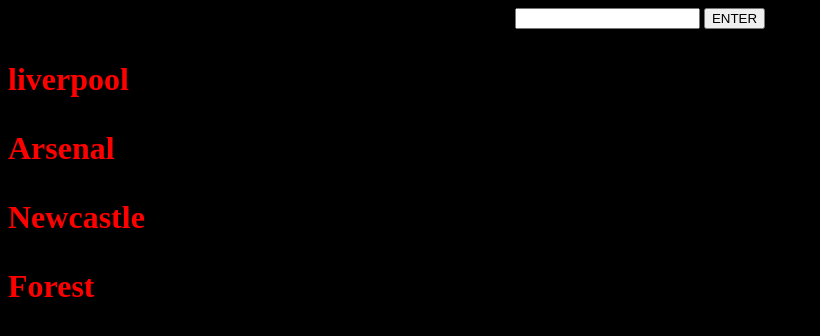
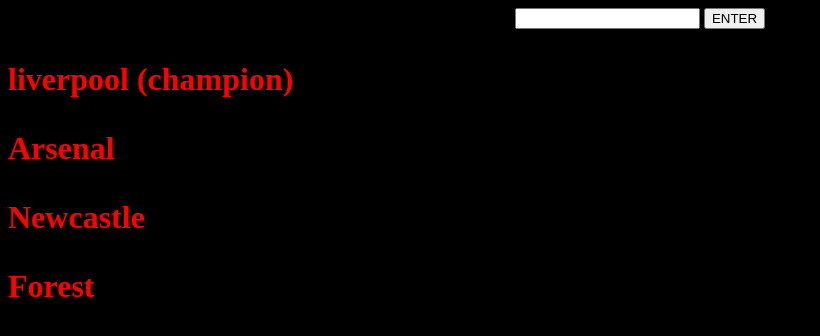
Before and after one commit to AyoMicho/app, a plain HTML site: page index.html in a window 1280 px wide. Shown: the whole page, without its empty margins (0-820 px from the left). Drawn offline with Linux system fonts and the light colour scheme.

Commit message:
Update index.html

```diff
--- a/index.html
+++ b/index.html
@@ -16,7 +16,7 @@
 
 
     <h1 class="heading">
-        <p>liverpool</p>
+        <p>liverpool (champion)</p>
         <p>Arsenal</p>
         <p>Newcastle</p>
         <p>Forest</p>
```
